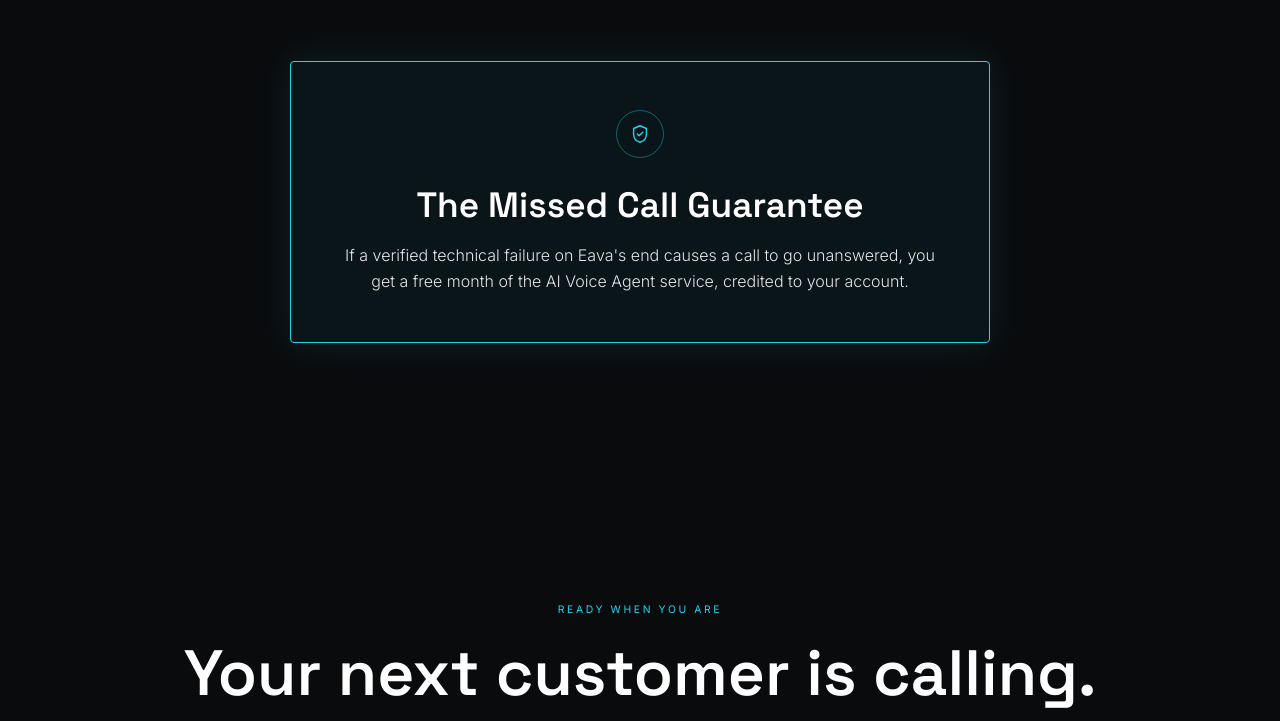
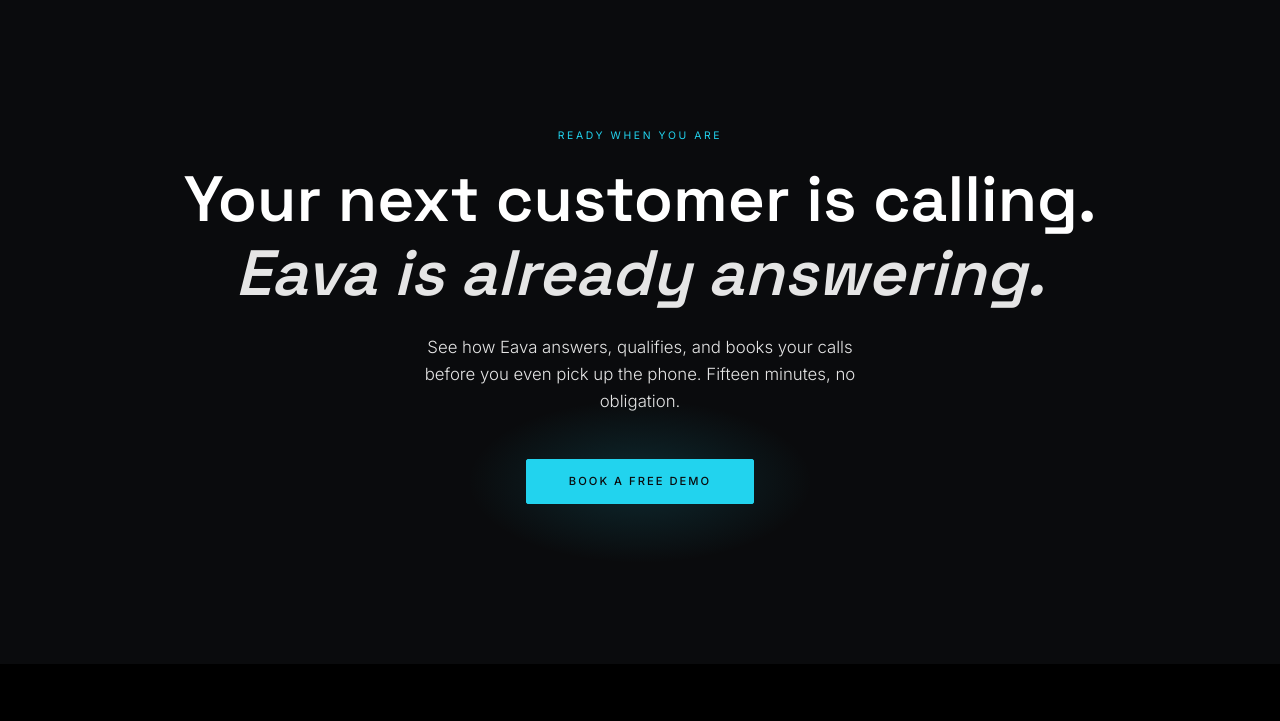
Before and after one commit to Eava-Dev/Eava-website, a Next.js app: page / in a window 1280 px wide. Shown: the part 7948-8669 px from the top of the page. After the commit the page ends 8612 px from the top, so only its background shows below. Built offline with nearby package versions, Linux system fonts and the light colour scheme.

Commit message:
Remove Missed Call Guarantee section from the page

```diff
--- a/app/page.tsx
+++ b/app/page.tsx
@@ -4,7 +4,6 @@
 import HearEavaSection from "./components/HearEavaSection";
 import PackagesSection from "./components/PackagesSection";
 import MissedCallCostSection from "./components/MissedCallCostSection";
-import GuaranteeSection from "./components/GuaranteeSection";
 import HowItWorksSection from "./components/HowItWorksSection";
 import ClosingCTA from "./components/ClosingCTA";
 
@@ -18,7 +17,6 @@
       <FeaturesSection />
       <PackagesSection />
       <MissedCallCostSection />
-      <GuaranteeSection />
       <ClosingCTA />
     </main>
   );
```
